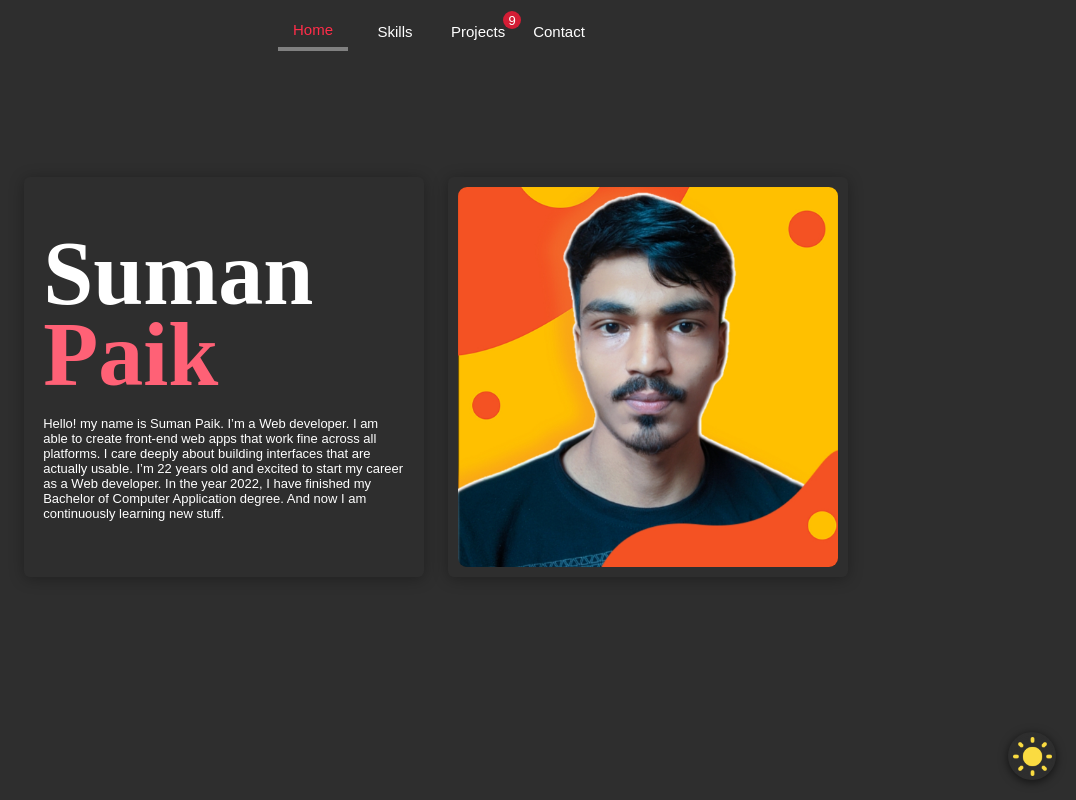
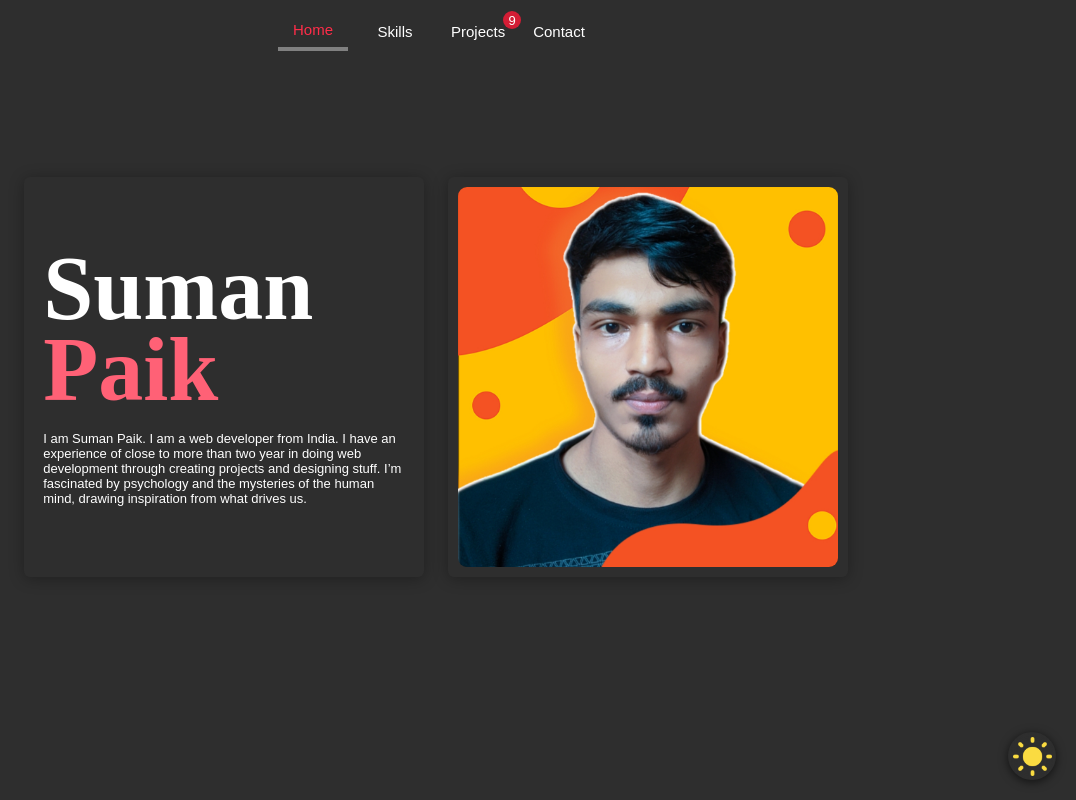
Before and after one commit to sumanpaikdev/SumanPaik-PortFolio, a React (Vite) app in the folder sumanpaik/: page / in a window 1280 px wide. Shown: the whole page, without its empty margins (204-1280 px from the left). Built offline with nearby package versions, Linux system fonts and the light colour scheme.

Commit message:
update website

```diff
--- a/sumanpaik/src/App.jsx
+++ b/sumanpaik/src/App.jsx
@@ -17,10 +17,10 @@ import Suman from "./assets/suman.jpg";
 import sunL from "./assets/sunL.png";
 import sunD from "./assets/sunD.png";
 import Gmail from "./assets/gmail.png";
-import Twitter from "./assets/twitter.png";
-import GitHub from "./assets/github.png";
-import Linkedin from "./assets/linkedin.png";
-import YouTube from "./assets/youtube.png";
+// import Twitter from "./assets/twitter.png";
+// import GitHub from "./assets/github.png";
+// import Linkedin from "./assets/linkedin.png";
+// import YouTube from "./assets/youtube.png";
 
 function App() {
   const [showElement, setShowElement] = useState(false);
@@ -48,10 +48,10 @@ function App() {
           element={
             <Contact
               gmail={Gmail}
-              twitter={Twitter}
-              github={GitHub}
-              linkedin={Linkedin}
-              youtube={YouTube}
+              // twitter={Twitter}
+              // github={GitHub}
+              // linkedin={Linkedin}
+              // youtube={YouTube}
             />
           }
         />
--- a/sumanpaik/src/pages/Contact.jsx
+++ b/sumanpaik/src/pages/Contact.jsx
@@ -7,10 +7,10 @@ function Contact({gmail, twitter, github, linkedin, youtube}) {
         <div className={`contact-container ${theme ? "light" : "dark"}-theme`}>
             <ul className="contact-ul">
                 <li className="ul-li"><a href="mailto:sumanpaik.dev@gmail.com" className={`social ${theme ? "dark" : "light"}-theme`}> <img className="social-img" src={gmail} /> Gmail</a></li>
-                <li className="ul-li"><a href="https://twitter.com/sumanpaikdev" className={`social ${theme ? "dark" : "light"}-theme`}> <img className="social-img" src={twitter} /> Twitter</a></li>
+                {/* <li className="ul-li"><a href="https://twitter.com/sumanpaikdev" className={`social ${theme ? "dark" : "light"}-theme`}> <img className="social-img" src={twitter} /> Twitter</a></li>
                 <li className="ul-li"><a href="https://github.com/sumanpaikdev" className={`social ${theme ? "dark" : "light"}-theme`}> <img className="social-img" src={github} /> GitHub</a></li>
                 <li className="ul-li"><a href="https://www.linkedin.com/in/suman-paik-21a2b5213/" className={`social ${theme ? "dark" : "light"}-theme`}> <img className="social-img" src={linkedin} /> Linkedin</a></li>
-                <li className="ul-li"><a href="https://www.youtube.com/channel/UCR_xSSXs7j5luzlMWfgdvUw" className={`social ${theme ? "dark" : "light"}-theme`}> <img className="social-img" src={youtube} /> YouTube</a></li>
+                <li className="ul-li"><a href="https://www.youtube.com/channel/UCR_xSSXs7j5luzlMWfgdvUw" className={`social ${theme ? "dark" : "light"}-theme`}> <img className="social-img" src={youtube} /> YouTube</a></li> */}
             </ul>
         </div>
     )
--- a/sumanpaik/src/pages/Home.jsx
+++ b/sumanpaik/src/pages/Home.jsx
@@ -8,12 +8,7 @@ function Home(props) {
       <div className={`left ${theme ? "light" : "dark"}-theme`}>
         <h1 className="left-h1">Suman <span className="left-h1-span">Paik</span></h1>
         <p className="left-p">
-          Hello! my name is Suman Paik. I’m a Web developer. I am able to create
-          front-end web apps that work fine across all platforms. I care deeply
-          about building interfaces that are actually usable. I’m 22 years old
-          and excited to start my career as a Web developer. In the year 2022, I
-          have finished my Bachelor of Computer Application degree. And now I am
-          continuously learning new stuff.
+          I am Suman Paik. I am a web developer from India. I have an experience of close to more than two year in doing web development through creating projects and designing stuff. I’m fascinated by psychology and the mysteries of the human mind, drawing inspiration from what drives us.
         </p>
       </div>
       <div class={`card ${theme ? "light" : "dark"}-theme`}>
@@ -27,7 +22,7 @@ function Home(props) {
           <h2>
             Suman Paik
             <br />
-            <span>Frontend Web Developer</span>
+            <span>Web Developer</span>
           </h2>
         </div>
       </div>
```
Also changed, not shown: sumanpaik/public/favsuman.png, sumanpaik/public/favsuman2.png (added).
